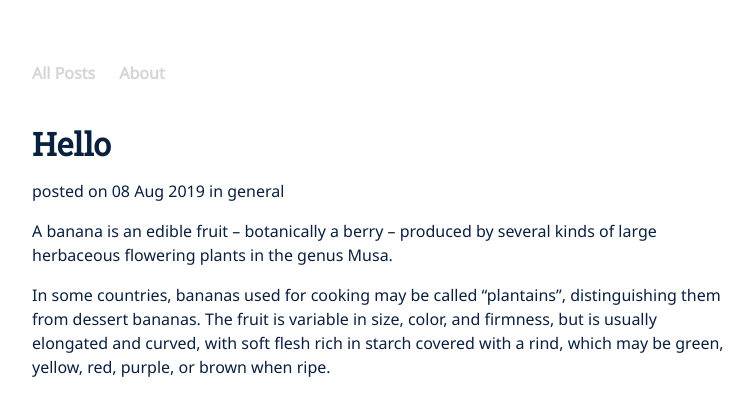
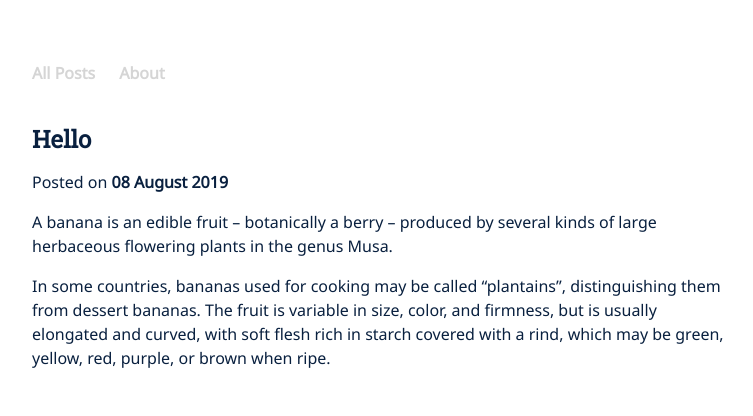
Before and after one commit to xfltrt/xfltrt.github.io, a Jekyll site: the page built from _posts/2019-08-08-hello.md, in a window 1280 px wide. Shown: the top 416 px of the page, without its empty margins (258-1011 px from the left). Built offline with Jekyll 4.4.1, drawn with Linux system fonts in a browser that asks for light colours.

Commit message:
Update post.html

```diff
--- a/_layouts/post.html
+++ b/_layouts/post.html
@@ -1,7 +1,6 @@
 ---
 layout: default
 ---
-<h1>{{ page.title }}</h1>
-<p>posted on {{ page.date | date_to_string }} in {{ page.category }}</p>
-
+<h2>{{ page.title }}</h2>
+<p class="details">Posted on <b>{{ page.date | date_to_long_string }}</b></p>
 {{ content }}
```
